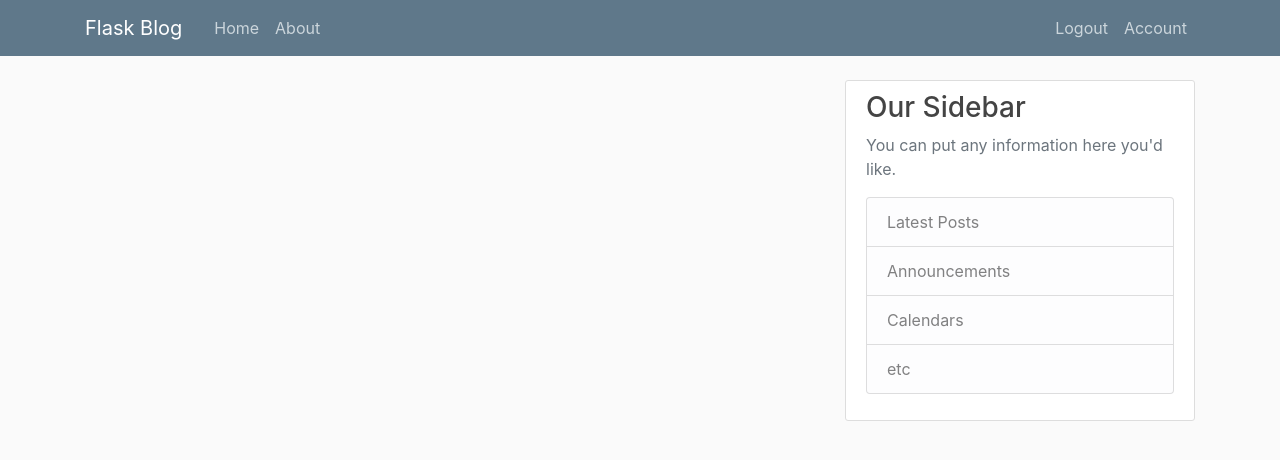
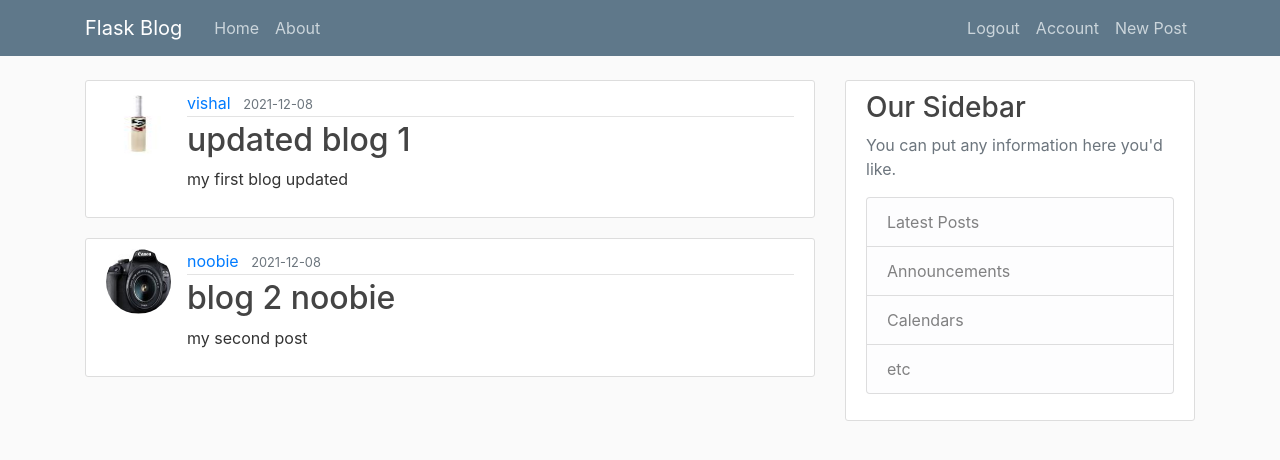
Before and after one commit to VinaySi2705/Blog_webapp_Flask, a Flask app: page / in a window 1280 px wide. Shown: the top 460 px of the page. Run offline with Flask 2, Linux system fonts and the light colour scheme; a user stored in the database is signed in; data comes from the database, SQL or seed files in the repository; both versions use the stored data as it was after the commit; some libraries are stand-ins or nearby versions.

Commit message:
posting blog,update,delete by the user created it only

```diff
--- a/flask_blog/routes.py
+++ b/flask_blog/routes.py
@@ -1,5 +1,5 @@
-from flask import render_template,redirect,url_for,flash,request
-from flask_blog.forms import RegistrationForm, LoginForm, UpdateAccountForm
+from flask import render_template,redirect,url_for,flash,request,abort
+from flask_blog.forms import RegistrationForm, LoginForm, UpdateAccountForm,PostForm
 from flask_blog.models import User, Post
 from flask_blog import app, db, bcrypt
 from flask_login import login_user, current_user,logout_user,login_required
@@ -9,7 +9,8 @@ from PIL import Image
 
 @app.route("/")
 def home():
-    return render_template("home.html")
+    posts = Post.query.all()
+    return render_template("home.html",posts=posts)
 
 @app.route("/about")
 def about():
@@ -81,3 +82,50 @@ def account():
     image_file = url_for('static',filename='profile_pictures/'+current_user.image_file)
     return render_template('account.html',title='Account',
                              image_file=image_file,form=form)
+
+@app.route("/post/new",methods=['GET','POST'])
+@login_required
+def new_post():
+    form = PostForm()
+    if form.validate_on_submit():
+        post = Post(title=form.title.data,content=form.content.data, author=current_user)
+        db.session.add(post)
+        db.session.commit()
+        flash('Your post has been created!','success')
+        return redirect(url_for('home'))
+    return render_template('create_post.html',title='New Post',form=form,legend='New Post')
+
+@app.route("/post/<int:post_id>")
+def post(post_id):
+    post = Post.query.get_or_404(post_id)
+    return render_template('post.html',title=post.title,post=post)
+
+
+@app.route("/post/<int:post_id>/update",methods=['GET','POST'])
+@login_required
+def update_post(post_id):
+    post = Post.query.get_or_404(post_id)
+    if post.author != current_user:
+        abort(403)
+    form = PostForm()
+    if form.validate_on_submit():
+        post.title = form.title.data
+        post.content = form.content.data
+        db.session.commit()
+        flash('Your post has been updated!!','success')
+        return redirect(url_for('post',post_id=post.id))
+    elif request.method == 'GET':
+        form.title.data = post.title
+        form.content.data = post.content
+    return render_template('create_post.html',title='Update post',form=form,legend='Update Post')
+
+@app.route("/post/<int:post_id>/delete",methods=['POST'])
+@login_required
+def delete_post(post_id):
+    post = Post.query.get_or_404(post_id)
+    if post.author != current_user:
+        abort(403)
+    db.session.delete(post)
+    db.session.commit()
+    flash('Your post has been deleted!!','success')
+    return redirect(url_for('home'))
--- a/flask_blog/templates/base.html
+++ b/flask_blog/templates/base.html
@@ -36,6 +36,7 @@
             {% if current_user.is_authenticated %}
               <a class="nav-item nav-link" href="{{ url_for('logout') }}">Logout</a>
               <a class="nav-item nav-link" href="{{ url_for('account') }}">Account</a>
+              <a class="nav-item nav-link" href="{{ url_for('new_post') }}">New Post</a>
             {% else %}
                 <a class="nav-item nav-link" href="{{ url_for('login') }}">Login</a>
                 <a class="nav-item nav-link" href="{{ url_for('register') }}">Register</a>
--- a/flask_blog/templates/home.html
+++ b/flask_blog/templates/home.html
@@ -1,13 +1,14 @@
-{% extends 'base.html' %}
+{% extends "base.html" %}
 {% block content %}
     {% for post in posts %}
         <article class="media content-section">
+          <img class="rounded-circle article-img" src="{{ url_for('static', filename='profile_pictures/' + post.author.image_file) }}">
           <div class="media-body">
             <div class="article-metadata">
-          <a class="mr-2" href="#">{{ post.author }}</a>
-          <small class="text-muted">{{ post.date_posted }}</small>
+              <a class="mr-2" href="#">{{ post.author.username }}</a>
+              <small class="text-muted">{{ post.date_posted.strftime('%Y-%m-%d') }}</small>
             </div>
-        <h2><a class="article-title" href="#">{{ post.title }}</a></h2>
+            <h2><a class="article-title" href="{{ url_for('post',post_id=post.id) }}">{{ post.title }}</a></h2>
             <p class="article-content">{{ post.content }}</p>
           </div>
         </article>
```
Also changed, not shown: flask_blog/forms.py (+6 -1 lines), flask_blog/templates/create_post.html (added, +40 -0 lines), flask_blog/templates/post.html (added, +39 -0 lines), flask_blog/static/profile_pictures/fa0a2fb6c9e03948.jpg (added), flask_blog/vinay.db. Lines whose indentation alone changed are shown as unchanged.
